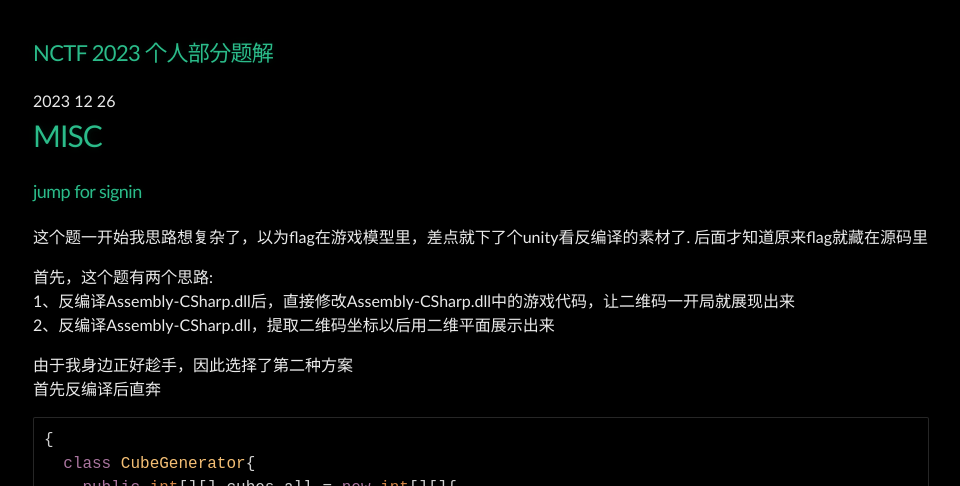
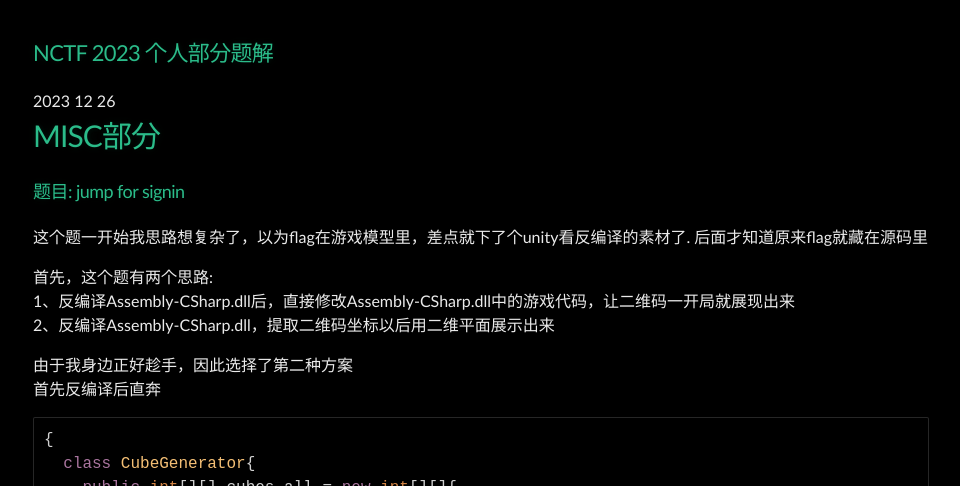
Before and after one commit to Leeyangee/leeyangee.github.io, a Jekyll site: the page built from _posts/2023-12-26-NCTF 2023 个人部分题解.md, in a window 1280 px wide and 900 px high, cut to the strip 414-900 px from the top of the window. Shown: the whole strip, without its empty margins (159-1119 px from the left). Built offline with Jekyll 4.4.1, drawn with Linux system fonts in a browser that asks for light colours.

Commit message:
Update 2023-12-26-NCTF 2023 个人部分题解.md

```diff
--- a/_posts/2023-12-26-NCTF 2023 个人部分题解.md
+++ b/_posts/2023-12-26-NCTF 2023 个人部分题解.md
@@ -3,9 +3,9 @@ title: NCTF 2023 个人部分题解
 published: true
 ---
 
-# [](#header-1)MISC
+# [](#header-1)MISC部分
 
-### [](#header-3)jump for signin
+### [](#header-3)题目: jump for signin
 
 这个题一开始我思路想复杂了，以为flag在游戏模型里，差点就下了个unity看反编译的素材了. 后面才知道原来flag就藏在源码里
 
```
